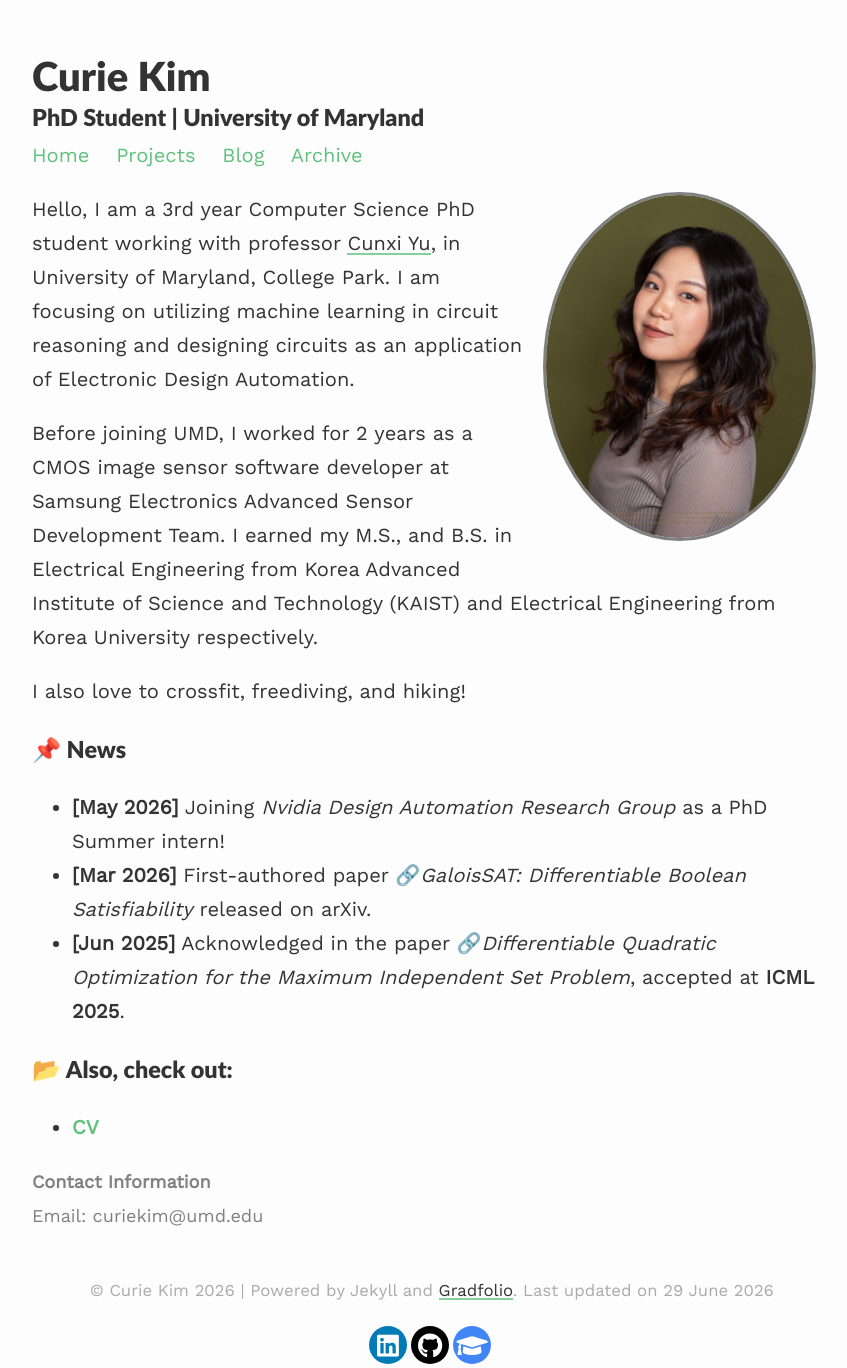
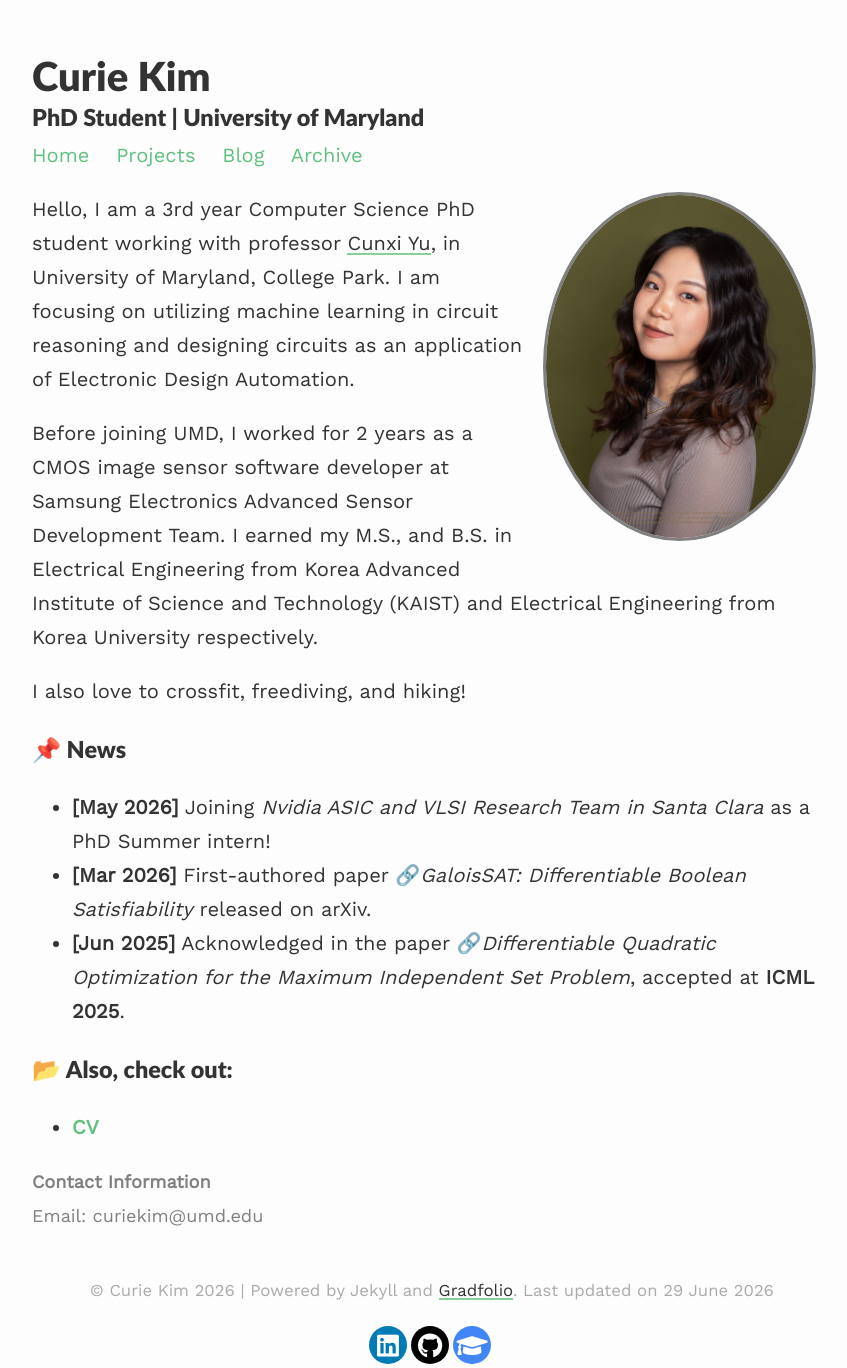
Before and after one commit to curie3170/curie3170.github.io, a Jekyll site: the page built from index.md, in a window 1280 px wide. Shown: the whole page, without its empty margins (208-1055 px from the left). Built offline with Jekyll 4.4.1, drawn with Linux system fonts in a browser that asks for light colours; nearby versions of some CDN libraries.

Commit message:
Update internship details in index.md

```diff
--- a/index.md
+++ b/index.md
@@ -13,7 +13,7 @@ Before joining UMD, I worked for 2 years as a CMOS image sensor software develop
 I also love to crossfit, freediving, and hiking!
 
 ### 📌 News
-- **[May 2026]** Joining *Nvidia Design Automation Research Group* as a PhD Summer intern!
+- **[May 2026]** Joining *Nvidia ASIC and VLSI Research Team in Santa Clara* as a PhD Summer intern!
 - **[Mar 2026]** First-authored paper 🔗*[GaloisSAT: Differentiable Boolean Satisfiability](https://arxiv.org/pdf/2603.28796)* released on arXiv.
 - **[Jun 2025]** Acknowledged in the paper 🔗*[Differentiable Quadratic Optimization for the Maximum Independent Set Problem](https://arxiv.org/html/2406.19532v6)*, accepted at **ICML 2025**.
 
```
